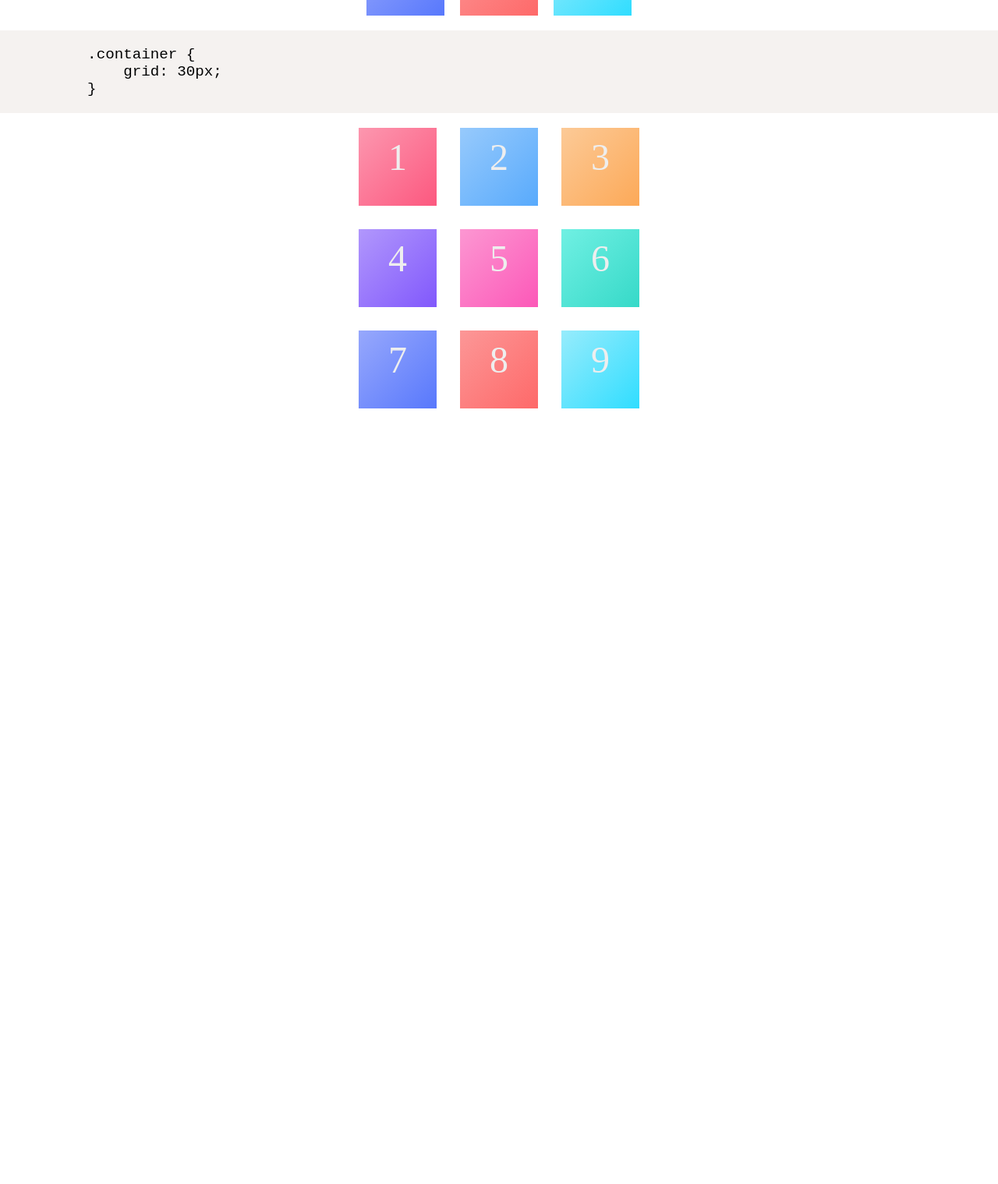
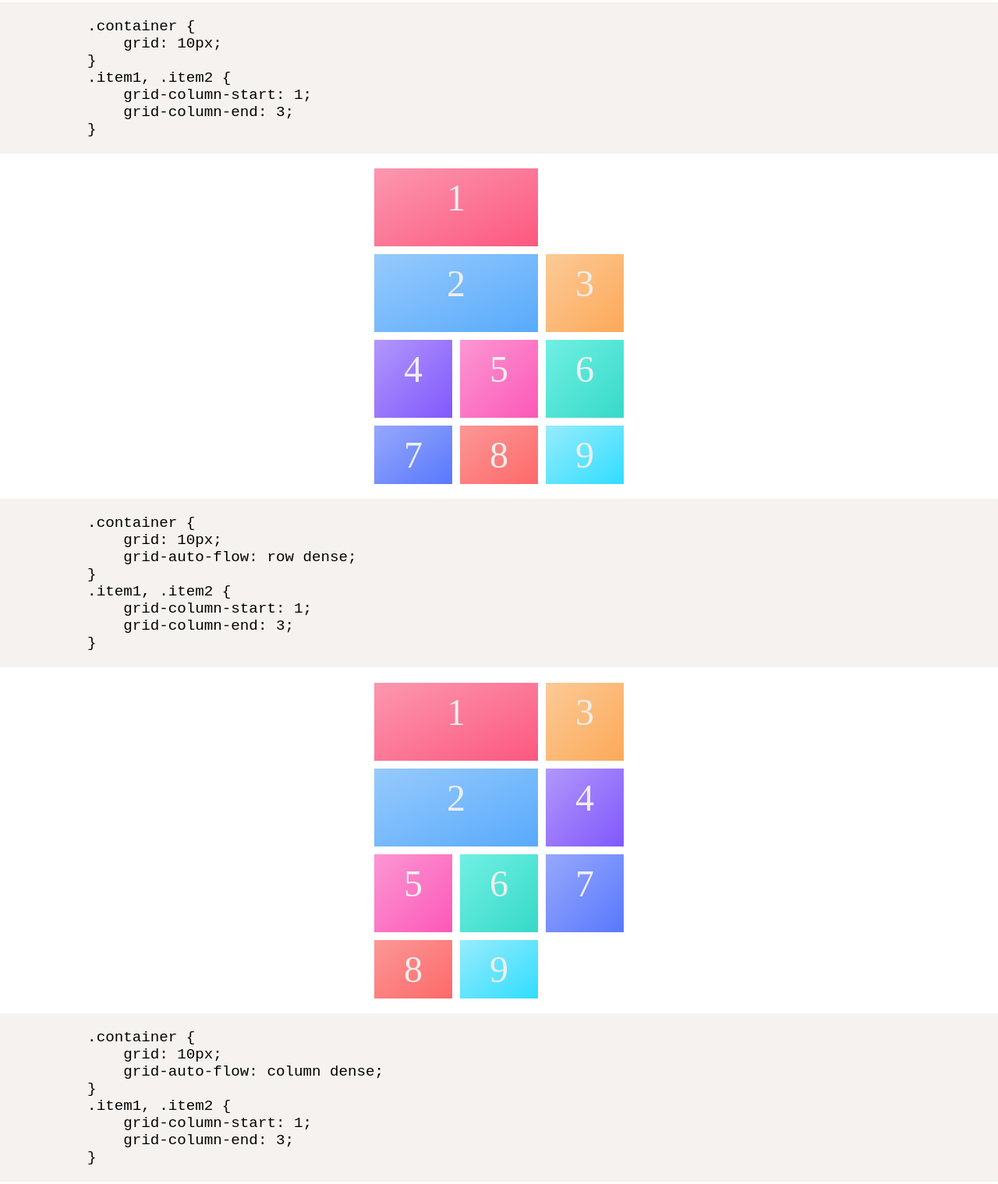
Before and after one commit to mitudegaoyang/grid-demo, a plain HTML site: page pages/page7/index.html in a window 1280 px wide. Shown: the part 1081-2600 px from the top of the page at 78% size. Before the commit the page ends 1605 px from the top, so only its background shows below. Drawn offline with Linux system fonts and the light colour scheme.

Commit message:
feat: grid-auto-flow属性

```diff
--- a/page/page5/index.html
+++ b/pages/page7/index.html
@@ -7,18 +7,17 @@
     <meta name="viewport" content="width=device-width, initial-scale=1" />
     <meta name="theme-color" content="#000000" />
     <meta name="description" content="Web site created using create-react-app" />
-    <title>Grid grid-row-gap属性 grid-column-gap属性 grid-gap属性</title>
+    <title>Grid grid-auto-flow属性</title>
     <link rel="stylesheet" type="text/css" href="../../style/main.css">
     <link rel="stylesheet" type="text/css" href="./page.css">
 </head>
 
 <body>
     <div><a href="../../index.html">返回列表</a></div>
-    <div class="page-title">grid-row-gap 属性，grid-column-gap 属性，grid-gap 属性</div>
+    <div class="page-title">grid-auto-flow 属性</div>
     <pre class="code">
         .container {
-            grid-row-gap: 10px;
-            grid-column-gap: 10px;
+            grid-auto-flow: row; // 默认值
         }</pre>
     <div class="container container1">
         <div class="item item1">1</div>
@@ -33,7 +32,7 @@
     </div>
     <pre class="code">
         .container {
-            grid-gap: 20px;
+            grid-auto-flow: column;
         }</pre>
     <div class="container container2">
         <div class="item item1">1</div>
@@ -48,9 +47,53 @@
     </div>
     <pre class="code">
         .container {
-            grid: 30px;
+            grid: 10px;
+        }
+        .item1, .item2 {
+            grid-column-start: 1;
+            grid-column-end: 3;
         }</pre>
     <div class="container container3">
+        <div class="item item1">1</div>
+        <div class="item item2">2</div>
+        <div class="item item3">3</div>
+        <div class="item item4">4</div>
+        <div class="item item5">5</div>
+        <div class="item item6">6</div>
+        <div class="item item7">7</div>
+        <div class="item item8">8</div>
+        <div class="item item9">9</div>
+    </div>
+    <pre class="code">
+        .container {
+            grid: 10px;
+            grid-auto-flow: row dense;
+        }
+        .item1, .item2 {
+            grid-column-start: 1;
+            grid-column-end: 3;
+        }</pre>
+    <div class="container container4">
+        <div class="item item1">1</div>
+        <div class="item item2">2</div>
+        <div class="item item3">3</div>
+        <div class="item item4">4</div>
+        <div class="item item5">5</div>
+        <div class="item item6">6</div>
+        <div class="item item7">7</div>
+        <div class="item item8">8</div>
+        <div class="item item9">9</div>
+    </div>
+    <pre class="code">
+        .container {
+            grid: 10px;
+            grid-auto-flow: column dense;
+        }
+        .item1, .item2 {
+            grid-column-start: 1;
+            grid-column-end: 3;
+        }</pre>
+    <div class="container container5">
         <div class="item item1">1</div>
         <div class="item item2">2</div>
         <div class="item item3">3</div>
--- a/page/page7/page.css
+++ b/pages/page7/page.css
@@ -8,16 +8,41 @@
 }
 
 .container1 {
-    grid-row-gap: 10px;
-    grid-column-gap: 10px;
+    gap: 10px;
 }
 
 .container2 {
-    grid-gap: 20px;
+    gap: 10px;
+    grid-auto-flow: column;
 }
 
 .container3 {
-    gap: 30px;
+    gap: 10px;
+}
+
+.container3 .item1, .container3 .item2{
+  grid-column-start: 1;
+  grid-column-end: 3;
+}
+
+.container4 {
+    gap: 10px;
+    grid-auto-flow: row dense;
+}
+
+.container4 .item1, .container4 .item2{
+  grid-column-start: 1;
+  grid-column-end: 3;
+}
+
+.container5 {
+    gap: 10px;
+    grid-auto-flow: column dense;
+}
+
+.container5 .item1, .container5 .item2{
+  grid-column-start: 1;
+  grid-column-end: 3;
 }
 
 .container .item {
```
Also changed, not shown: index.html (+7 -7 lines), pages/page5/index.html (renamed from page/page7/index.html, +3 -2 lines), pages/page6/index.html (renamed from page/page6/index.html, +1 -0 lines), pages/page1/index.html (renamed from page/page1/index.html), pages/page1/page.css (renamed from page/page1/page.css), pages/page2/index.html (renamed from page/page2/index.html), pages/page2/page.css (renamed from page/page2/page.css), pages/page3/index.html (renamed from page/page3/index.html), pages/page3/page.css (renamed from page/page3/page.css), pages/page4/index.html (renamed from page/page4/index.html), pages/page4/page.css (renamed from page/page4/page.css), pages/page5/page.css (renamed from page/page5/page.css), pages/page6/page.css (renamed from page/page6/page.css).
